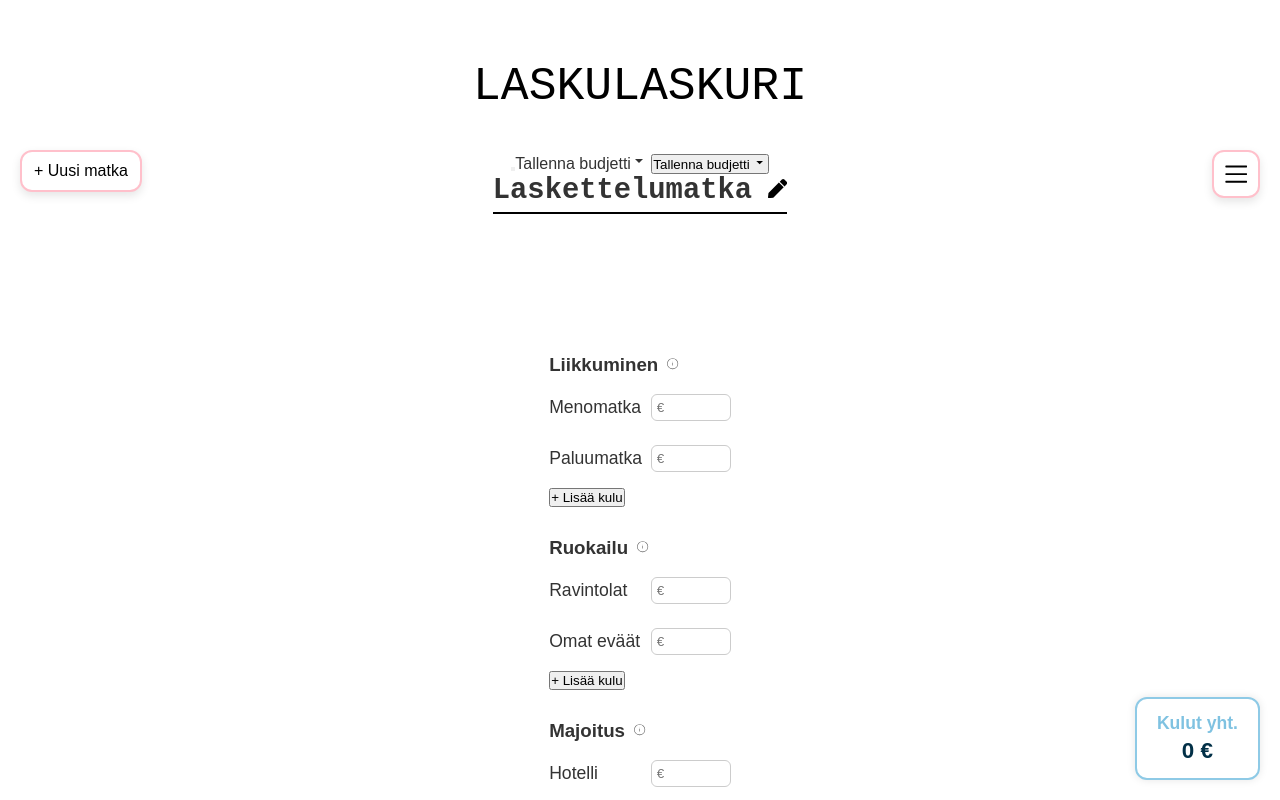
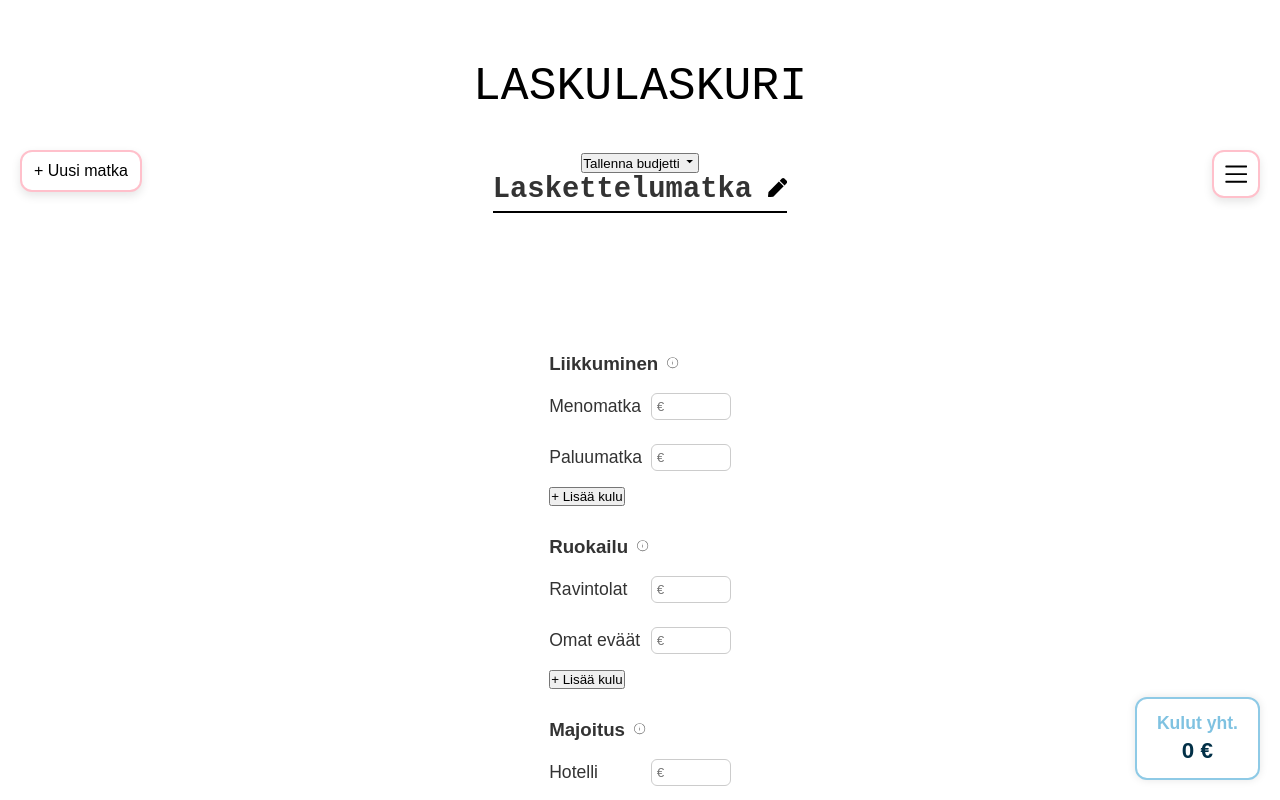
Before and after one commit to ilonamarkula/laskulaskuri, a React (Create React App) app: page /laskuri in a window 1280 px wide. Shown: the top 800 px of the page. Built offline with nearby package versions, Linux system fonts and the light colour scheme.

Commit message:
korjailuja

```diff
--- a/src/pages/Laskuri.js
+++ b/src/pages/Laskuri.js
@@ -238,13 +238,6 @@ export default function Laskuri() {
         <button
           className="save-budget-button"
           onClick={() => setDropdownAuki(!dropdownAuki)}
-        ></button>
-        Tallenna budjetti
-        {dropdownAuki ? <IoMdArrowDropup /> : <IoMdArrowDropdown />}{" "}
-        {/* Vaihtaa ikonin */}
-        <button
-          className="save-budget-button"
-          onClick={() => setDropdownAuki(!dropdownAuki)}
         >
           Tallenna budjetti{" "}
           {dropdownAuki ? <IoMdArrowDropup /> : <IoMdArrowDropdown />}
--- a/src/styles.css
+++ b/src/styles.css
@@ -460,7 +460,7 @@ body {
   top: 25px;
   right: 25px;
   font-size: 1.5rem;
-  color: black;
+  color: rgb(151, 58, 58);
   background: none;
   border: none;
   z-index: 999;
```
